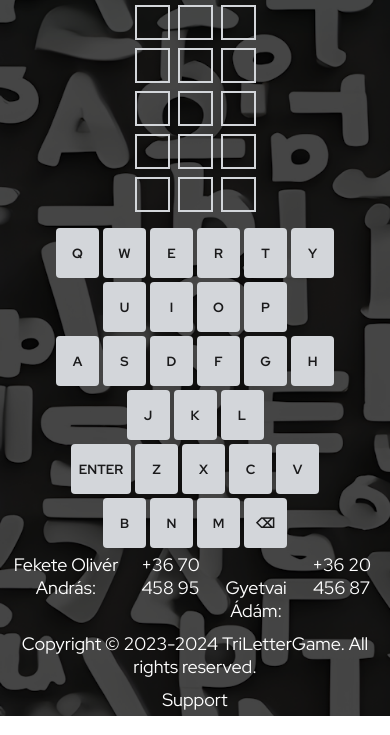
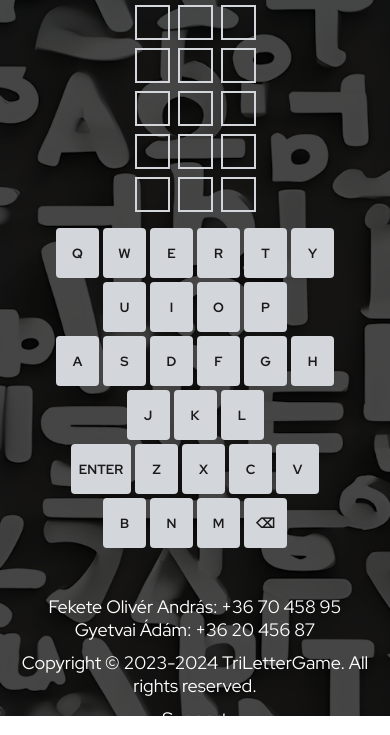
Before and after one commit to Soliver21/Three_Words, a plain HTML site: page index.html in a window 390 px wide. Both pictures are taken after a click on the item "Contact". Shown: the part 128-863 px from the top of the page. Drawn offline with Linux system fonts and the light colour scheme.

Commit message:
footer megoldása

```diff
--- a/app.js
+++ b/app.js
@@ -207,7 +207,7 @@ const li2 = document.querySelector("#masodik");
 let c2 = 0;
 li1.addEventListener("click", () => {
   if (c2 % 2 === 0) {
-      li1.innerHTML = `Fekete Olivér András: <span>+36 70 458 95</span><br>Gyetvai Ádám: <span>+36 20 456 87</span>`;
+      li1.innerHTML = `Fekete Olivér András: +36 70 458 95<br>Gyetvai Ádám: +36 20 456 87`;
       c2 += 1;
   } else {
       li1.innerHTML = `Contact`;
@@ -218,7 +218,7 @@ li1.addEventListener("click", () => {
 let c3 = 0;
 li2.addEventListener("click", () => {
   if (c3 % 2 === 0) {
-      li2.innerHTML = `Fekete Olivér András: <span>feketeoliver06@gmail.com</span><br>Gyetvai Ádám: <span>adamgyetvai26@gmail.com</span>`;
+      li2.innerHTML = `Fekete Olivér András: feketeoliver06@gmail.com<br>Gyetvai Ádám: adamgyetvai26@gmail.com`;
       c3 += 1;
   } else {
       li2.innerHTML = `Support`;
--- a/index.html
+++ b/index.html
@@ -26,6 +26,7 @@
         <div id="guessGrid"></div>
         <div id="keyboard"></div>
     </div>
+    <div class="placeholder"></div>
     <footer>
         <ul>
             <li id="egy">Contact</li>
--- a/style.css
+++ b/style.css
@@ -246,7 +246,8 @@ footer {
 
 footer ul {
   display: flex;
-  column-gap: 27vh;
+  column-gap: 15vh;
+
 }
 
 footer li {
@@ -266,7 +267,7 @@ footer li {
   transform: scale(1.1);
 }
 
-
+/*media querry */
 @media(max-width: 1100px) {
   header h1 {
     font-size: 3rem;
@@ -274,8 +275,6 @@ footer li {
   }
 
 }
-
-/*media querry */
 @media(max-width: 850px) {
   header {
     height: auto;
@@ -373,10 +372,9 @@ footer li {
     font-size: 0.7rem;
   }
 }
-@media(max-width: 350px){
-  .key-guess {
-    width: 90px;
-    height: 10px;
-    font-size: .5rem;
+@media(max-width: 400px){
+
+  footer{
+    position: relative;
   }
 }
```
